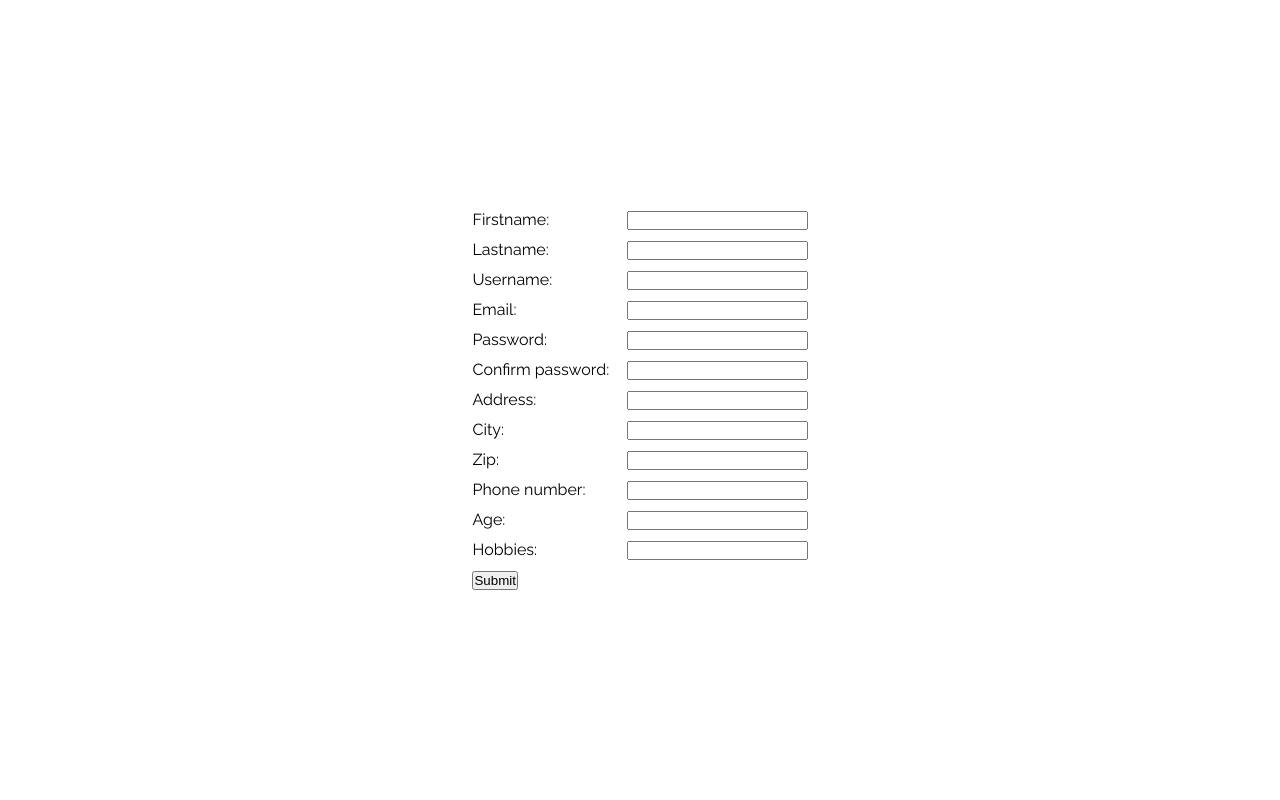
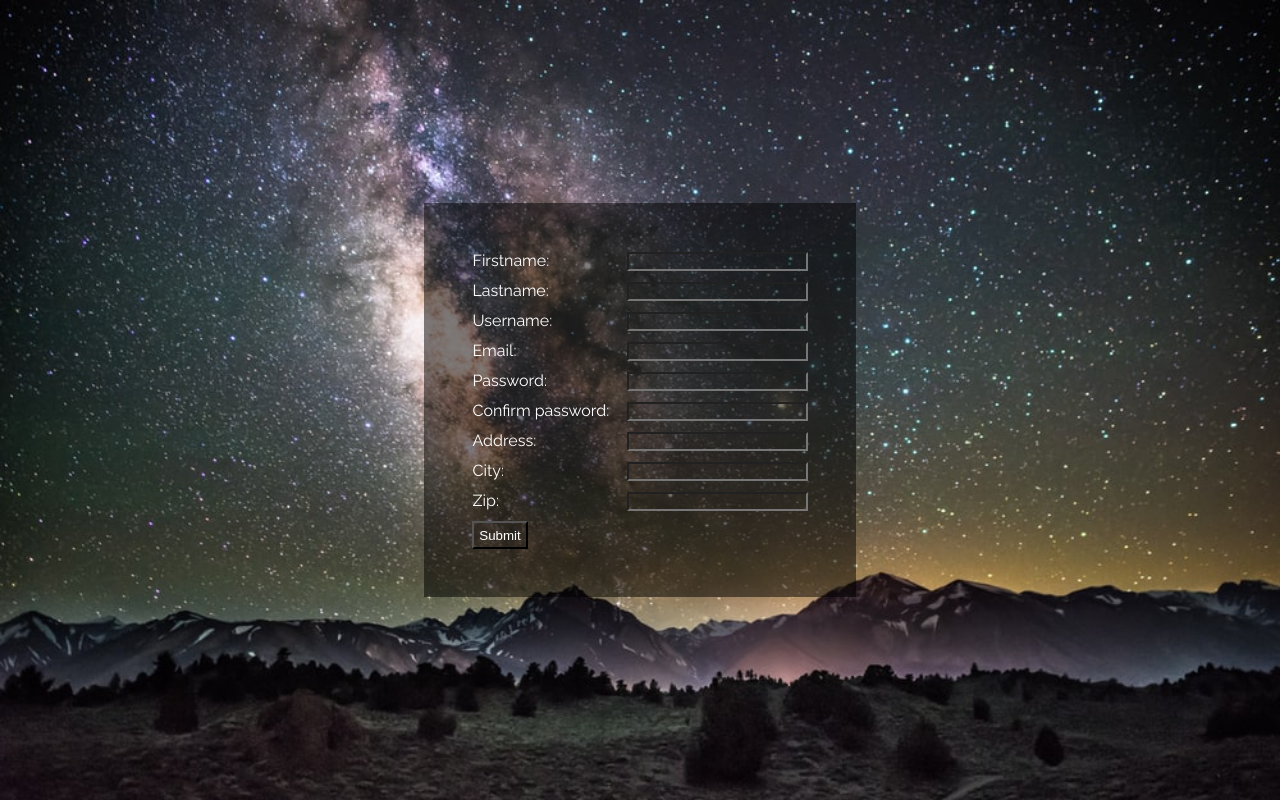
Before and after one commit to scenoxmans/JavaScript, a plain HTML site: page exercises/8.form/index.html in a window 1280 px wide. Drawn offline with Linux system fonts and the light colour scheme.

Commit message:
adding form

```diff
--- a/exercises/8.form/index.html
+++ b/exercises/8.form/index.html
@@ -8,10 +8,12 @@
     <title>Document</title>
 </head>
 <body>
+<div class="backgound">
+    <div id="error"></div>
     <form id="myform">
     <div>
         <label for="name">Firstname:</label>
-        <input type="firstname" id="name" >
+        <input type="firstname" id="name">
     </div>
     <div>
         <label for="lastname">Lastname:</label>
@@ -19,7 +21,7 @@
     </div>
         <div>
         <label for="username">Username:</label>
-        <input type="username" id="username" >
+        <input type="username" id="username">
     </div>
     <div>
         <label for="email">Email:</label>
@@ -27,7 +29,7 @@
     </div>
         <div>
         <label for="password">Password:</label>
-        <input type="password" id="password" >
+        <input type="password" id="password">
     </div>
     <div>
         <label for="confirmpassword">Confirm password:</label>
@@ -46,19 +48,10 @@
         <input type="zip" id="zip">
     </div>
     <div>
-        <label for="phone">Phone number:</label>
-        <input type="phone" id="phone">
+    <input type="submit" id="submitbtn" class="btn">
+    </form>
     </div>
-    <div>
-        <label for="age">Age:</label>
-        <input type="number" id="age" min="18">
-    </div>
-    <div>
-        <label for="hobbies">Hobbies:</label>
-        <input type="">
-    </div>
-    <input type="submit" id="submit">
-    </form>
+</div>
 <script src="res/js/main.js"></script>
 </body>
 </html>
--- a/exercises/8.form/res/js/main.js
+++ b/exercises/8.form/res/js/main.js
@@ -1,4 +1,5 @@
-let myform = document.getElementById('myform');
+
+let form = document.getElementById("myform");
 let name = document.getElementById('name');
 let lastname = document.getElementById('lastname');
 let username = document.getElementById('username');
@@ -8,20 +9,22 @@ let confirmpassword = document.getElementById('confirmpassword');
 let adress = document.getElementById('adress');
 let city = document.getElementById('city');
 let zip = document.getElementById('zip');
-let phone = document.getElementById('phone');
-let age = document.getElementById('age');
-let hobbies = document.getElementById('hobbies');
-let submit = document.getElementById('submit');
+let submitbtn = document.getElementById('submitbtn');
+let error = document.getElementById('error');
 
-
-    //    let dataname     = name.value;
-    //    let datalastname = lastname.value;
-    //    let datausername = username.value;
-    //    let dataemail    = email.value;
-    //    let datapassword = password.value;
-    //    let dataadress   = adress.value;
-    //    let datacity     = city.value;
-    //    let datazip      = zip.value;
-    //    let dataphone    = phone.value;
-    //    let dataage      = age.value;
-    //    let datahobbies  = hobbies.value;
+form.addEventListener('submit', (e) =>{
+    let messages = []
+    if (name.value === '' || name.value == null){
+        messages.push('Name is required')
+    }
+    if (password.value.length <= 6){
+    messages.push ('Password must be longer than 6 characters')
+    }
+    if (password.value != confirmpassword.value){
+        messages.push ('Passwords do not match')
+    }
+    if (messages.length > 0){
+        e.preventDefault()
+        error.innerText = messages.join(', ')
+    }
+})
--- a/exercises/8.form/res/scss/_global.scss
+++ b/exercises/8.form/res/scss/_global.scss
@@ -3,7 +3,12 @@
     padding: 0;
     box-sizing: border-box;
 }
+body{
+    background-image: url(../img/123.jpeg);
+    background-size: cover;
+}
 body , html{
+    color: white;
     font-family: 'Raleway', sans-serif;
     width: 100%;
     height: 100%;
@@ -16,3 +21,10 @@ label{
     width: 150px;
     height: 30px;
 }
+input{
+    background: transparent;
+    color: white;
+}
+.error{
+    color: red;
+}
--- a/exercises/8.form/res/scss/_layout.scss
+++ b/exercises/8.form/res/scss/_layout.scss
@@ -0,0 +1,7 @@
+.backgound{
+    padding: 3rem;
+    background: rgba(0, 0, 0, 0.5);
+}
+.btn{
+    padding: 0.3rem;
+}
```
Also changed, not shown: index.html (+2 -1 lines), exercises/8.form/res/css/style.css, exercises/8.form/res/img/123.jpeg (added), 7 other files.
